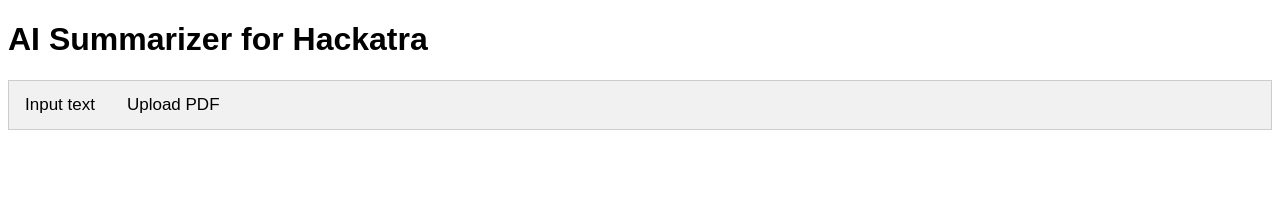
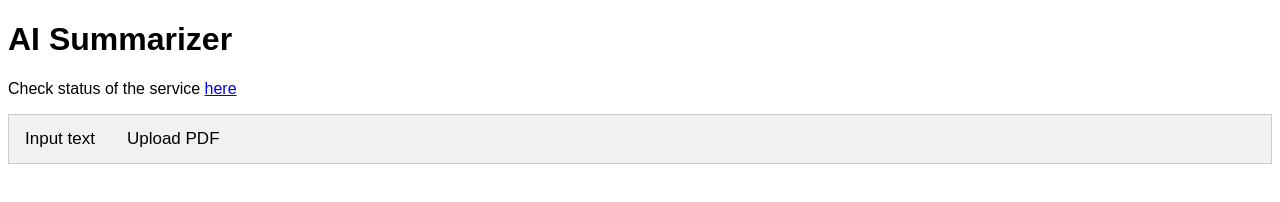
Before and after one commit to paulfaraday/ai-summarizer, a plain HTML site: page index.html in a window 1280 px wide. Drawn offline with Linux system fonts and the light colour scheme.

Commit message:
Added service status endpoint and handling for 413

```diff
--- a/index.html
+++ b/index.html
@@ -14,7 +14,11 @@
 </head>
 
 <body>
-    <h1>AI Summarizer for Hackatra</h1>
+    <h1>AI Summarizer</h1>
+
+    <div>
+        <p>Check status of the service <a href="https://ai-summarizer.herokuapp.com" target="_blank">here</a></p>
+    </div>
 
     <div class="tab">
         <button class="tablinks" onclick="openTab(event, 'text-upload')">Input text</button>
--- a/scripts/main.js
+++ b/scripts/main.js
@@ -97,6 +97,9 @@
                 $('#error-message').html(jqXHR.responseJSON.message);
                 $('#json-output').html(JSON.stringify(jqXHR.responseJSON, null, 4));
                 $('#raw-output-container').css("display", "block");
+            } else if (jqXHR.status == 413) {
+                // If file size is larger than limit, communicate that as error message
+                $('#error-message').html("Your file was too large to process. Please upload a file with size less than 1MB");
             } else {
                 // Else, write a generic error message and show it
                 $('#error-message').html("An error occured! Please try again later");
```
